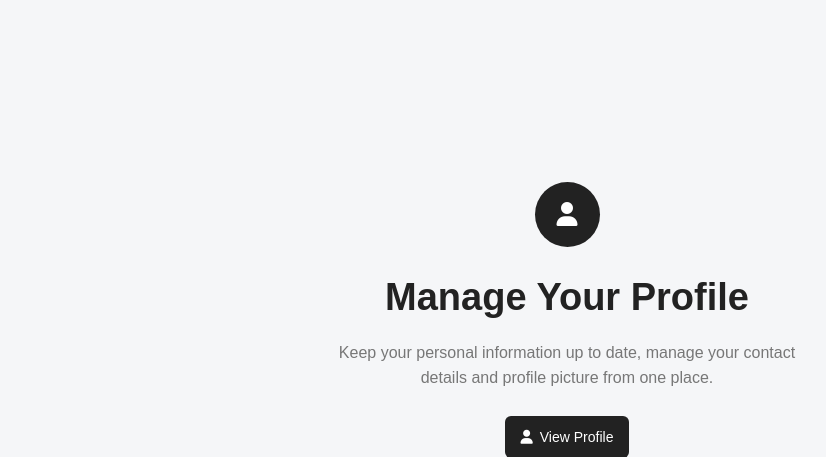
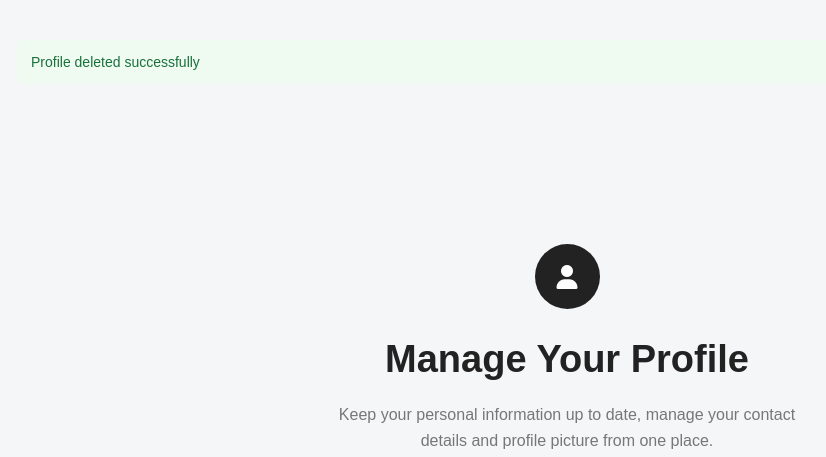
Before and after one commit to usenisamuel6-eng/user_profile, a PHP site: the page made by index.php in a window 1280 px wide. Shown: the part 66-523 px from the top of the page, without its empty margins (73-899 px from the left). Run offline with PHP 8.4, Linux system fonts and the light colour scheme; a user stored in the database is signed in.

Commit message:
user_profile

```diff
--- a/index.php
+++ b/index.php
@@ -5,8 +5,13 @@ $pageTitle = "MyProfile";
 include "includes/header.php";
 
 ?>
+ <?php if(isset($_GET['delete_msg'])):?>
+     <div class="alert alert-success">
+           <?php echo $_GET['delete_msg'] ?>
+        </div>
+     <?php endif; ?>
+<section class="hero">
 
-<section class="hero">
 
     <div class="hero-content">
 
--- a/modules/delete_account.php
+++ b/modules/delete_account.php
@@ -26,6 +26,6 @@ $stmt1->bind_param("i", $user_id);
 $stmt1->execute();
 
 session_destroy();
-header("Location: ../index.php?msg=" . "Profile deleted successfully");
+header("Location: ../index.php?delete_msg=" . "Profile deleted successfully");
 exit();
 ?>
--- a/modules/login.php
+++ b/modules/login.php
@@ -88,6 +88,7 @@ include "../includes/header.php";
             Account created successfully. You can now login.
         </div>
 
+
     <?php endif; ?>
 
     <?php if ($error): ?>
@@ -97,6 +98,9 @@ include "../includes/header.php";
         </div>
 
     <?php endif; ?>
+
+
+
 
     <form method="POST">
 
--- a/users.sql
+++ b/users.sql
@@ -3,7 +3,7 @@
 -- https://www.phpmyadmin.net/
 --
 -- Host: 127.0.0.1
--- Generation Time: Sep 25, 2026 at 06:15 PM
+-- Generation Time: Sep 26, 2026 at 11:27 PM
 -- Server version: 10.4.32-MariaDB
 -- PHP Version: 8.2.12
 
@@ -49,7 +49,7 @@ CREATE TABLE `users` (
 --
 
 INSERT INTO `users` (`id`, `full_name`, `email`, `phone`, `gender`, `date_of_birth`, `address`, `city`, `state`, `country`, `pwd`, `profile_image`, `created_at`, `updated_at`) VALUES
-(1, 'samuel useni', 'sam@gmail.com', '09035089400', '', '0000-00-00', '', '', '', 'Nigeria', '$2y$10$Ir.PCqgLiIgdq2yCZqdsgOpFL3NzjgLA4BHj1fGtiXJxJ669kb4hG', 'user_1_6ab546f9ad625.jpg', '2026-09-23 13:22:51', '2026-09-25 14:53:00');
+(1, 'test user_profile', 'test@gmail.com', '09000000000', '', '0000-00-00', '', '', '', 'Nigeria', '$2y$10$Ir.PCqgLiIgdq2yCZqdsgOpFL3NzjgLA4BHj1fGtiXJxJ669kb4hG', 'user_1_6ab82ab6f311b.jpg', '2026-09-23 13:22:51', '2026-09-26 20:27:35');
 
 --
 -- Indexes for dumped tables
@@ -70,7 +70,7 @@ ALTER TABLE `users`
 -- AUTO_INCREMENT for table `users`
 --
 ALTER TABLE `users`
-  MODIFY `id` int(11) NOT NULL AUTO_INCREMENT, AUTO_INCREMENT=8;
+  MODIFY `id` int(11) NOT NULL AUTO_INCREMENT, AUTO_INCREMENT=9;
 COMMIT;
 
 /*!40101 SET CHARACTER_SET_CLIENT=@OLD_CHARACTER_SET_CLIENT */;
```
Also changed, not shown: modules/uploads/profiles/user_1_6ab546f9ad625.jpg (deleted), modules/uploads/profiles/user_1_6ab82ab6f311b.jpg (added).
